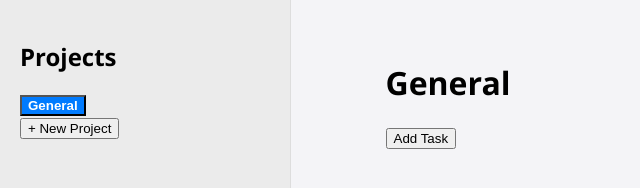
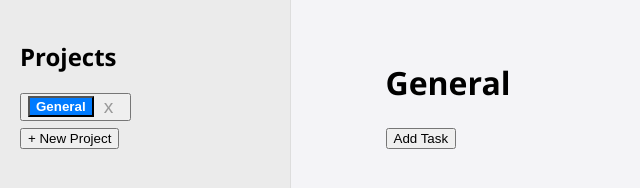
Before and after one commit to JANS66/todo-list, a website built with webpack: page src/index.html in a window 1280 px wide. Shown: the top 188 px of the page, without its empty margins (0-640 px from the left). Built offline with nearby package versions, Linux system fonts and the light colour scheme.

Commit message:
feat: add project deletion with index management and event propagation handling

```diff
--- a/src/logic/manager.js
+++ b/src/logic/manager.js
@@ -54,5 +54,20 @@ export const AppState = {
     deleteTodoFromProject(pIndex, todoId) {
         this.projects[pIndex].removeTodo(todoId);
         this.saveData();
+    },
+
+    deleteProject(index) {
+        if (this.projects.length <= 1) {
+            alert("You must have at least one project!");
+            return;
+        }
+
+        this.projects.splice(index, 1);
+
+        if (this.activeProjectIndex >= this.projects.length) {
+            this.activeProjectIndex = this.projects.length - 1;
+        }
+
+        this.saveData();
     }
 };
--- a/src/ui/domLoader.js
+++ b/src/ui/domLoader.js
@@ -48,6 +48,9 @@ export const UI = {
         list.innerHTML = '';
 
         AppState.projects.forEach((proj, index) => {
+            const container = document.createElement('button');
+            container.className = 'project-item-container';
+
             const btn = document.createElement('button');
             btn.textContent = proj.name;
             btn.className = index === AppState.activeProjectIndex ? 'active' : '';
@@ -55,7 +58,21 @@ export const UI = {
                 AppState.activeProjectIndex = index;
                 this.render();
             };
-            list.appendChild(btn);
+
+            const delBtn = document.createElement('button');
+            delBtn.textContent = 'x';
+            delBtn.className = 'delete-project-btn';
+            delBtn.onclick = (e) => {
+                e.stopPropagation(); // Prevents clicking the project while trying to delete it
+                if (confirm(`Delete project "${proj.name}" and all its tasks?`)) {
+                    AppState.deleteProject(index);
+                    this.render();
+                }
+            };
+
+            container.appendChild(btn);
+            container.appendChild(delBtn);
+            list.appendChild(container);
         });
     },
 
--- a/src/ui/styles.css
+++ b/src/ui/styles.css
@@ -82,3 +82,29 @@ form {
     color: white;
     font-weight: bold;
 }
+
+.project-item-container {
+    display: flex;
+    justify-content: space-between;
+    align-items: center;
+    margin-bottom: 5px;
+}
+
+.project-item-container button {
+    flex-grow: 1;
+    text-align: left;
+}
+
+.delete-project-btn {
+    flex-grow: 0 !important;
+    background: transparent;
+    border: none;
+    color: #999;
+    cursor: pointer;
+    font-size: 1.2rem;
+    padding: 0 10px;
+}
+
+.delete-project-btn:hover {
+    color: #ff4d4d;
+}
```
